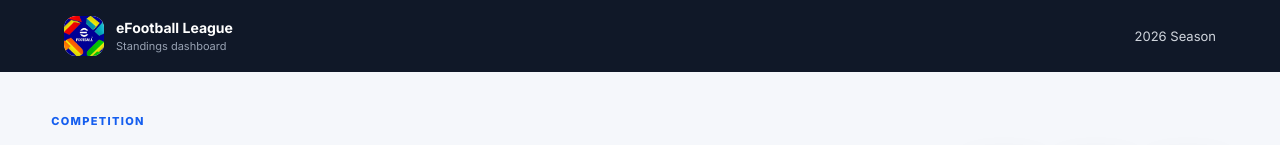
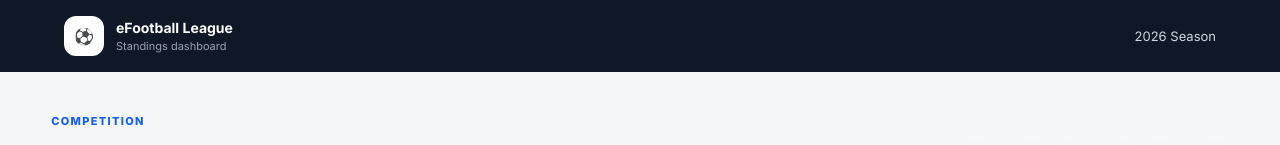
Before and after one commit to Kgottero/eFootball-League, a plain HTML site: page index.html in a window 1280 px wide. Shown: the top 145 px of the page. Drawn offline with Linux system fonts and the light colour scheme.

Commit message:
Update index.html

```diff
--- a/index.html
+++ b/index.html
@@ -12,9 +12,7 @@
 <body>
   <header class="topbar">
     <div class="brand">
-      <div class="brand-mark">
-  <img src="IMG_4302.jpeg" alt="eFootball League logo">
-</div>
+      <div class="brand-mark">⚽</div>
       <div>
         <strong id="competitionName">Four Group League</strong>
         <span>Standings dashboard</span>
```
